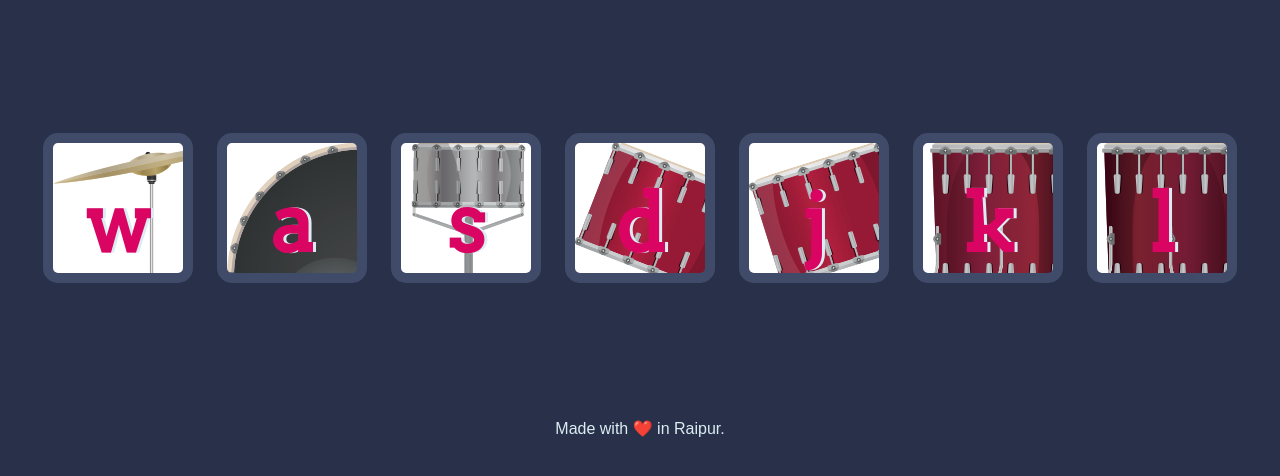
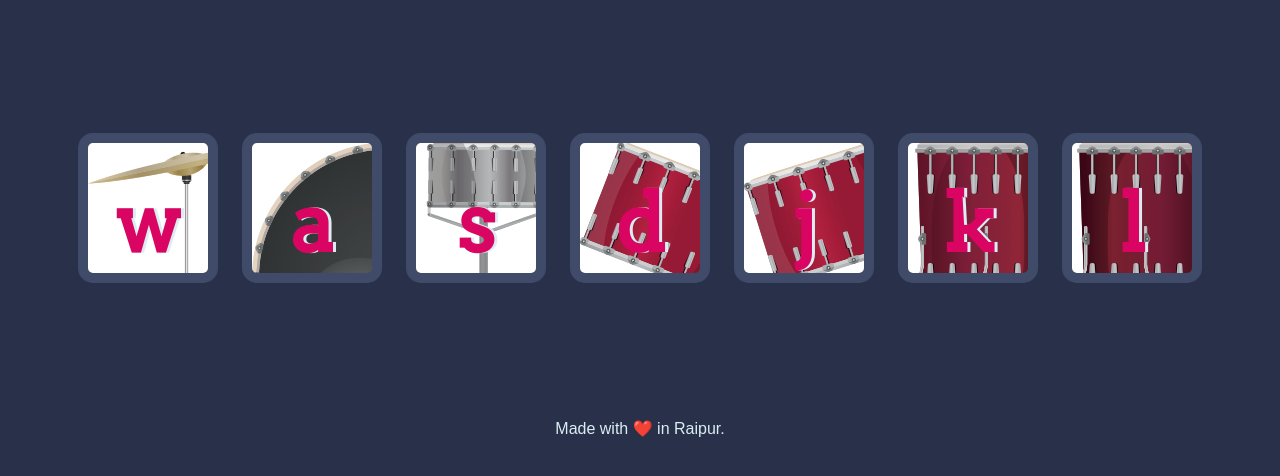
Before and after one commit to shiva1807/drum-kit, a plain HTML site: page index.html in a window 1280 px wide. Shown: the part 156-632 px from the top of the page. Drawn offline with Linux system fonts and the light colour scheme.

Commit message:
Update styles.css

```diff
--- a/styles.css
+++ b/styles.css
@@ -76,7 +76,7 @@ footer {
   text-shadow: 3px 0 #DBEDF3;
   border-radius: 15px;
   display: inline-block;
-  width: 150px;
+  width: 140px;
   height: 150px;
   text-align: center;
   margin: 10px;
```
